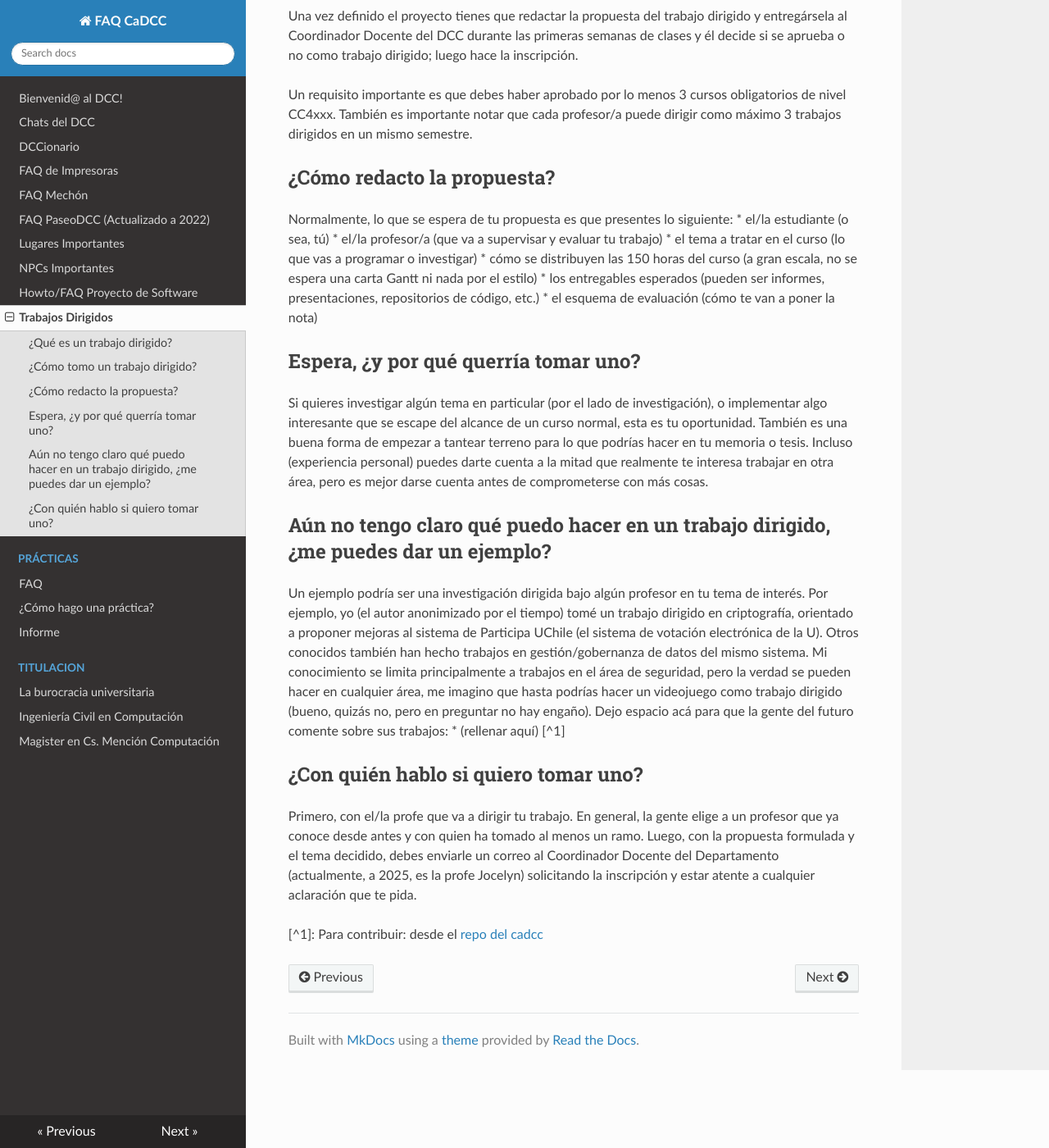
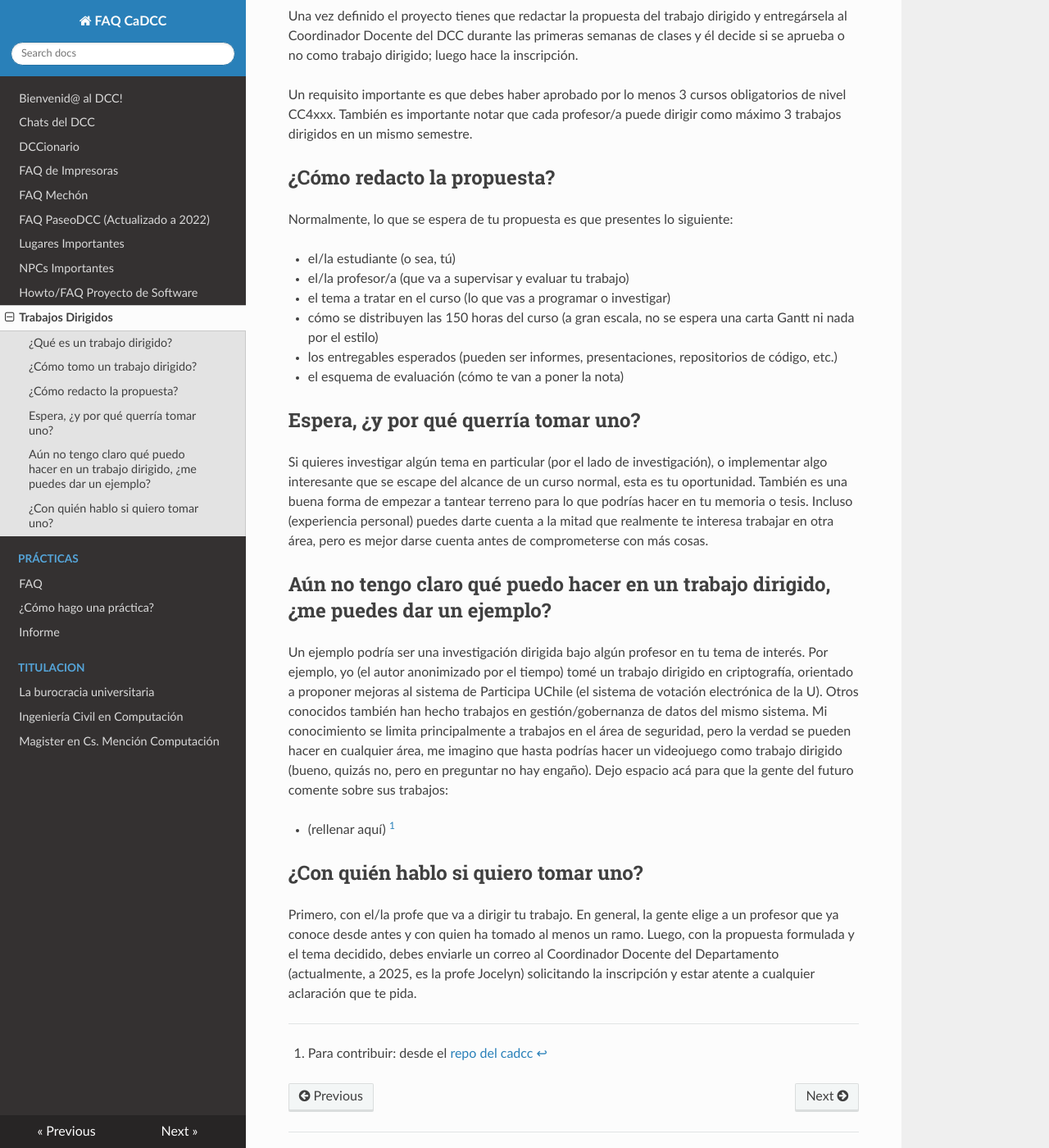
Before and after one commit to cadcc/howto, an MkDocs documentation site: the page built from docs/Trabajos Dirigidos.md, in a window 1280 px wide and 1400 px high, scrolled down 432 px. Shown: the whole window at 82% size. Built offline with MkDocs 1.6.1, drawn with Linux system fonts in a browser that asks for light colours; nearby versions of some CDN libraries.

Commit message:
fix: markdown rendering

```diff
--- a/docs/Trabajos Dirigidos.md
+++ b/docs/Trabajos Dirigidos.md
@@ -12,6 +12,7 @@ Un requisito importante es que debes haber aprobado por lo menos 3 cursos obliga
 
 ## ¿Cómo redacto la propuesta?
 Normalmente, lo que se espera de tu propuesta es que presentes lo siguiente:
+
 * el/la estudiante (o sea, tú)
 * el/la profesor/a (que va a supervisar y evaluar tu trabajo)
 * el tema a tratar en el curso (lo que vas a programar o investigar)
@@ -24,6 +25,7 @@ Si quieres investigar algún tema en particular (por el lado de investigación),
 
 ## Aún no tengo claro qué puedo hacer en un trabajo dirigido, ¿me puedes dar un ejemplo?
 Un ejemplo podría ser una investigación dirigida bajo algún profesor en tu tema de interés. Por ejemplo, yo (el autor anonimizado por el tiempo) tomé un trabajo dirigido en criptografía, orientado a proponer mejoras al sistema de Participa UChile (el sistema de votación electrónica de la U). Otros conocidos también han hecho trabajos en gestión/gobernanza de datos del mismo sistema. Mi conocimiento se limita principalmente a trabajos en el área de seguridad, pero la verdad se pueden hacer en cualquier área, me imagino que hasta podrías hacer un videojuego como trabajo dirigido (bueno, quizás no, pero en preguntar no hay engaño). Dejo espacio acá para que la gente del futuro comente sobre sus trabajos:
+
 * (rellenar aquí) [^1]
 
 ## ¿Con quién hablo si quiero tomar uno?
--- a/mkdocs.yml
+++ b/mkdocs.yml
@@ -1,2 +1,4 @@
 site_name: FAQ CaDCC
 theme: readthedocs
+markdown_extensions:
+  - footnotes
--- a/requirements.txt
+++ b/requirements.txt
@@ -1 +1 @@
-mkdocs==1.5.1
+mkdocs==1.6.1
```
